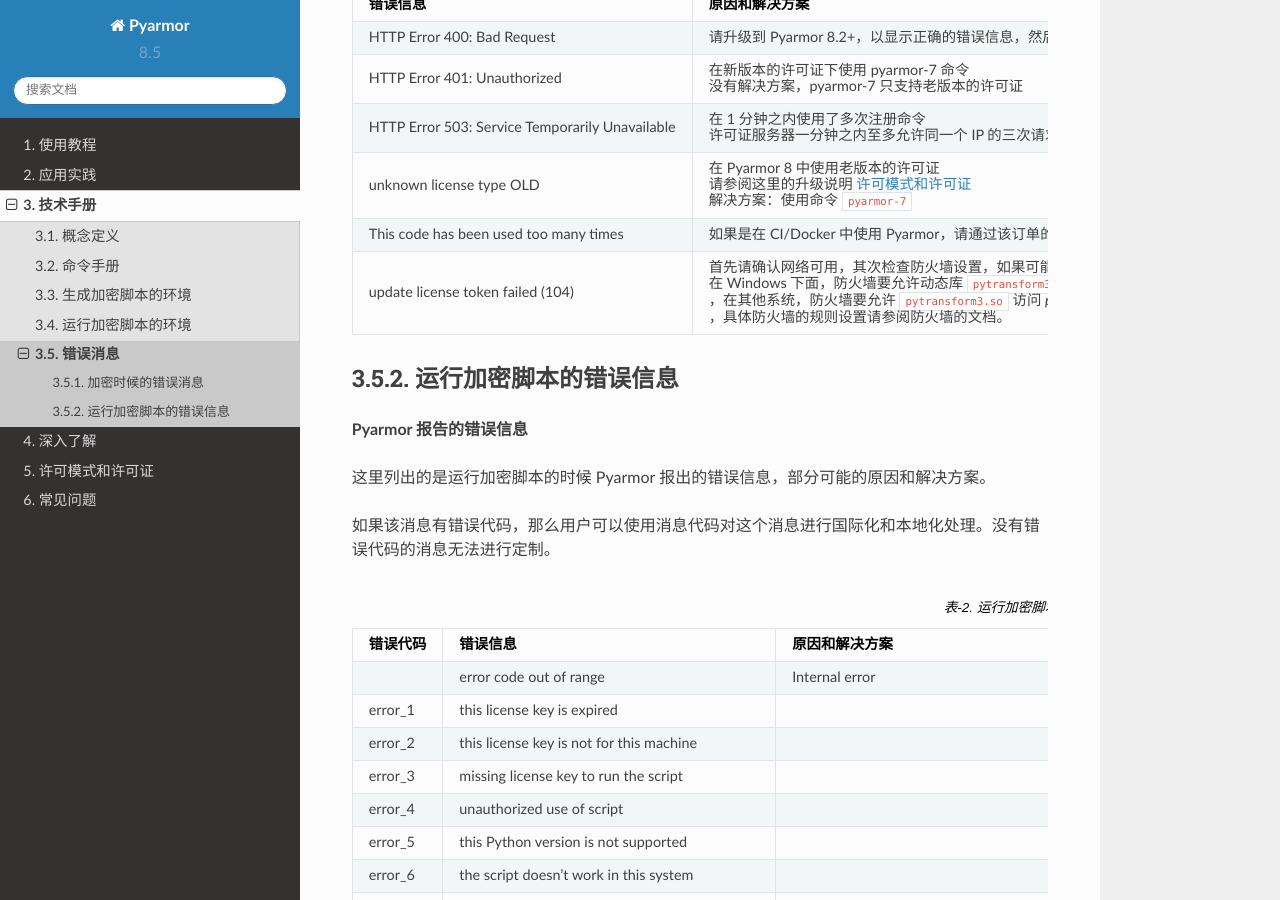
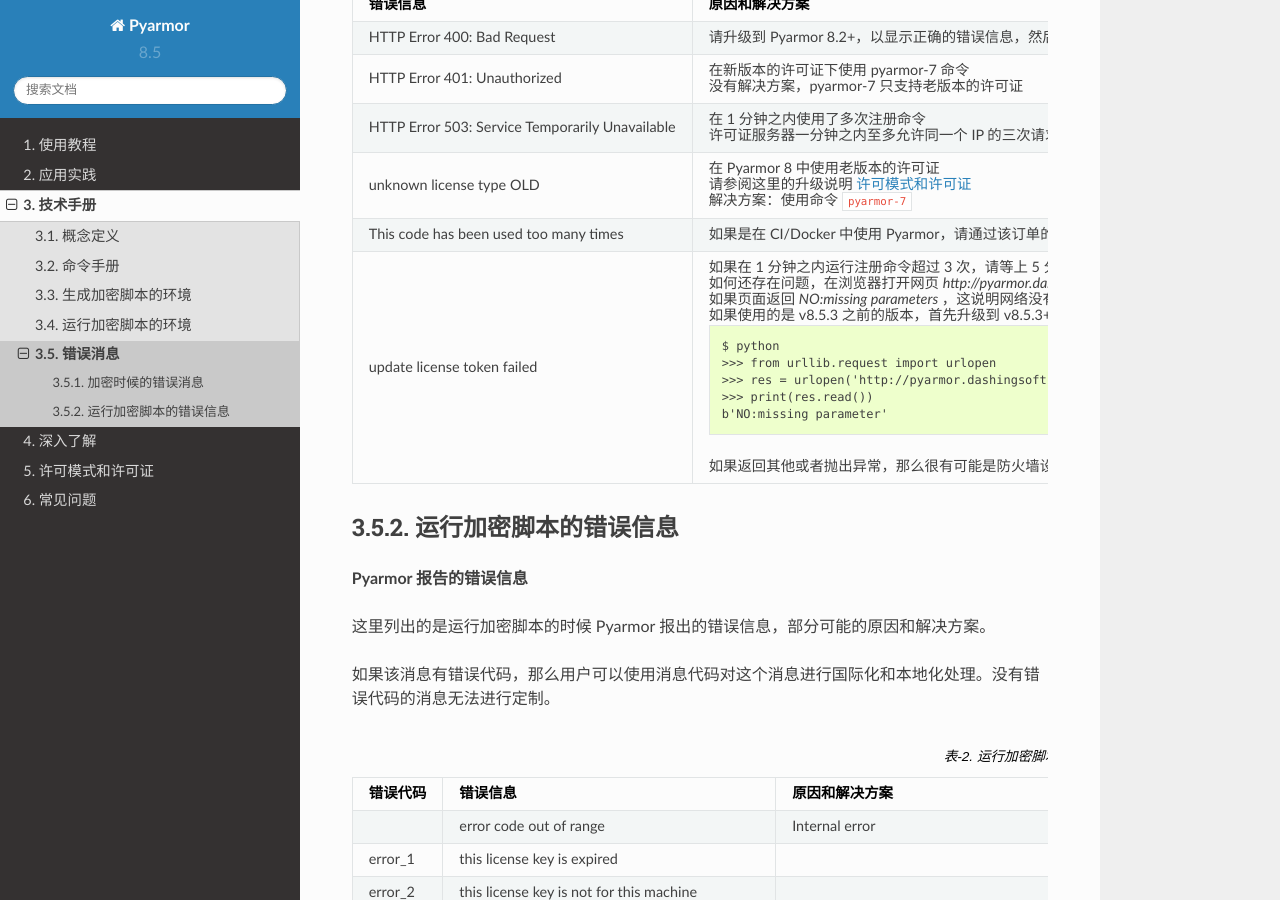
Before and after one commit to dashingsoft/pyarmor-docs-zh, a Sphinx documentation site: the page built from docs/reference/errors.rst, in a window 1280 px wide and 900 px high, scrolled down 944 px. Built offline with Sphinx 7.4.7 and the Read the Docs theme 2.0.0, drawn with Linux system fonts in a browser that asks for light colours.

Commit message:
Doc solution for update license token failed

```diff
--- a/docs/reference/errors.rst
+++ b/docs/reference/errors.rst
@@ -66,10 +66,22 @@
        解决方案：使用命令 ``pyarmor-7``
    * - This code has been used too many times
      - 如果是在 CI/Docker 中使用 Pyarmor，请通过该订单的注册邮箱发送订单信息到 pyarmor@163.com 以解锁该订单
-   * - update license token failed (104)
-     - 首先请确认网络可用，其次检查防火墙设置，如果可能的话，暂时关闭防火墙进行测试。
+   * - update license token failed
+     - 如果在 1 分钟之内运行注册命令超过 3 次，请等上 5 分钟之后在进行测试
 
-       在 Windows 下面，防火墙要允许动态库 ``pytransform3.pyd`` 访问 `pyarmor.dashingsoft.com` 的端口 ``80`` ，在其他系统，防火墙要允许 ``pytransform3.so`` 访问 `pyarmor.dashingsoft.com` 的端口 ``80`` ，具体防火墙的规则设置请参阅防火墙的文档。
+       如何还存在问题，在浏览器打开网页 `http://pyarmor.dashingsoft.com//api/auth2/`
+
+       如果页面返回 `NO:missing parameters` ，这说明网络没有问题，Pyarmor 许可证服务器也没有问题
+
+       如果使用的是 v8.5.3 之前的版本，首先升级到 v8.5.3+，然后使用下面的命令检查 Python 是否可以访问服务器::
+
+         $ python
+         >>> from urllib.request import urlopen
+         >>> res = urlopen('http://pyarmor.dashingsoft.com//api/auth2/')
+         >>> print(res.read())
+         b'NO:missing parameter'
+
+       如果返回其他或者抛出异常，那么很有可能是防火墙设置问题，不允许 Python 访问网络，请参考防火墙文档正确进行配置
 
 
 运行加密脚本的错误信息
```
